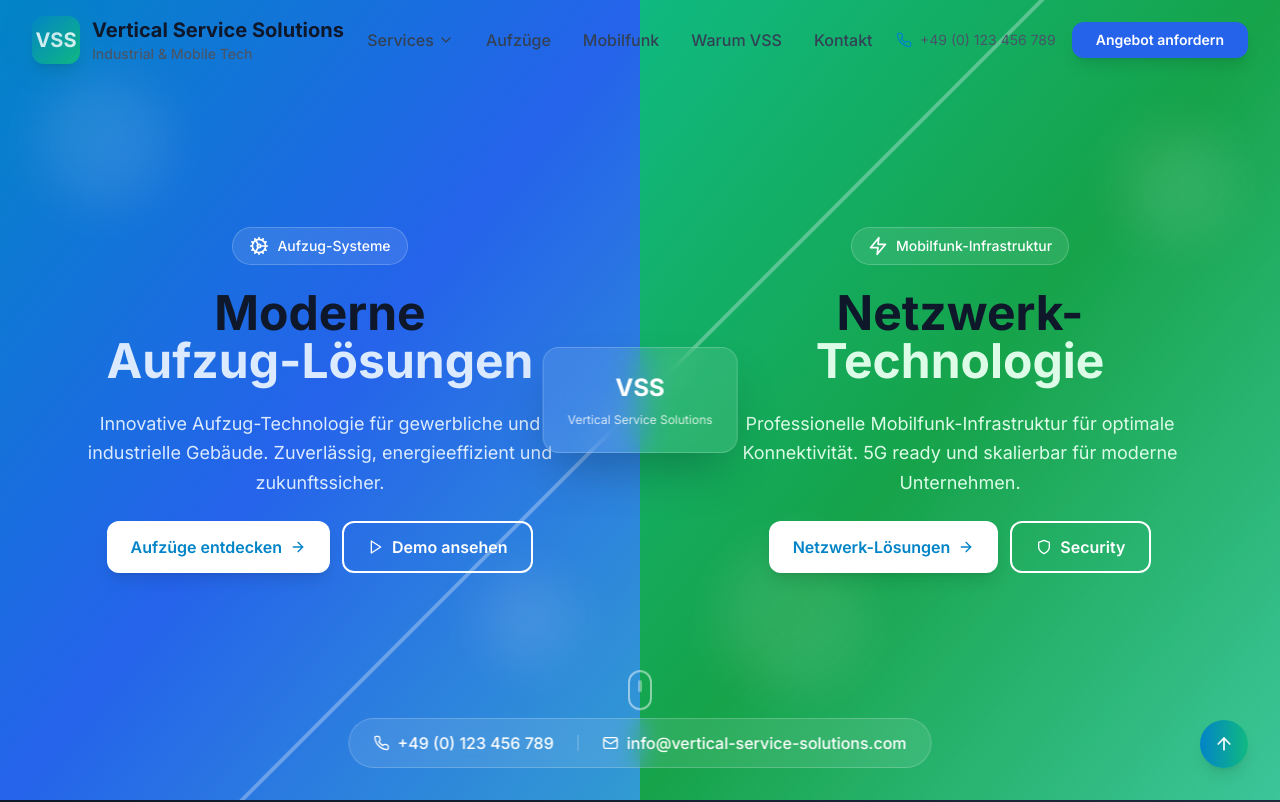
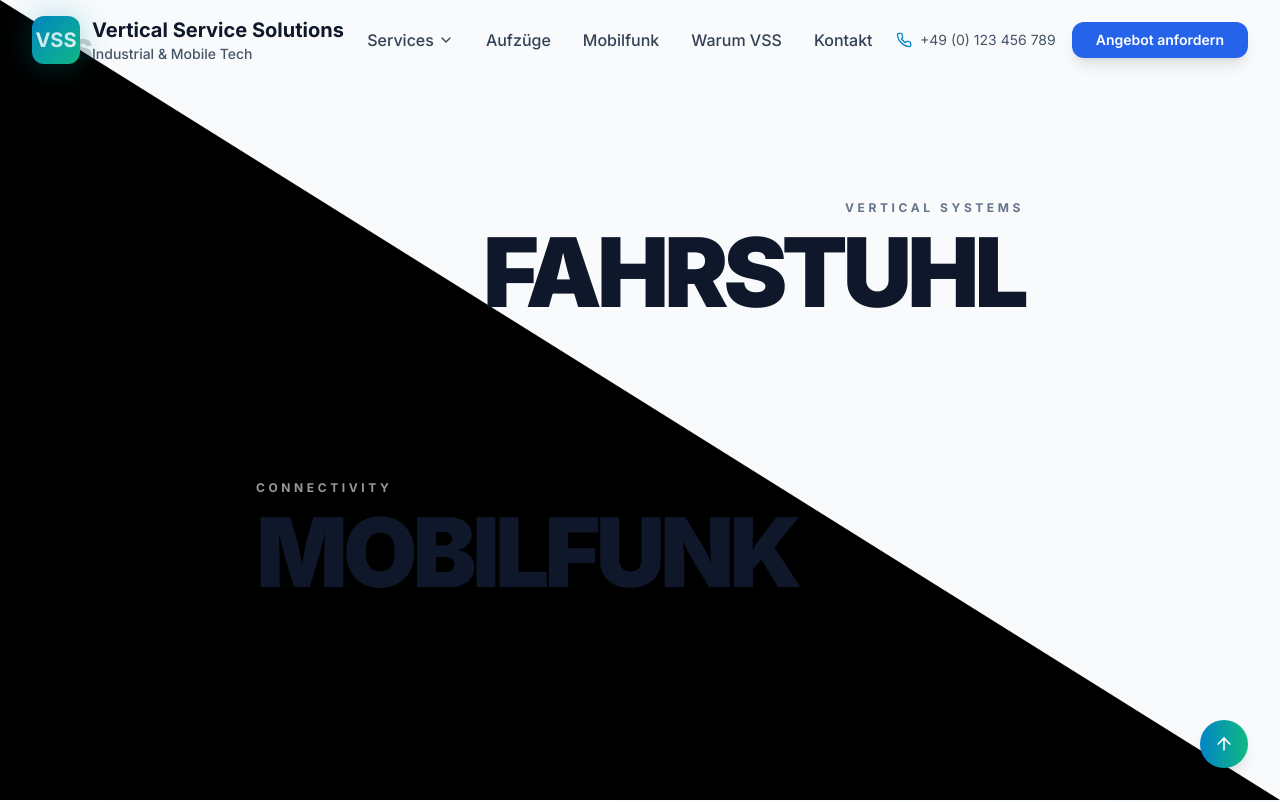
Before and after one commit to alexiosg111/vss, a Next.js app: page / in a window 1280 px wide. Shown: the top 802 px of the page. Built offline with nearby package versions, Linux system fonts and the light colour scheme.

Commit message:
feat(split-showcase): implement diagonal split hero with inverse shader and three.js background

```diff
--- a/package.json
+++ b/package.json
@@ -19,11 +19,13 @@
     "analyze": "cross-env ANALYZE=true npm run build"
   },
   "dependencies": {
+    "@types/three": "^0.182.0",
     "framer-motion": "^12.24.0",
     "lucide-react": "^0.263.1",
     "next": "^15.0.0",
     "react": "^18.2.0",
-    "react-dom": "^18.2.0"
+    "react-dom": "^18.2.0",
+    "three": "^0.182.0"
   },
   "devDependencies": {
     "@types/node": "^20.0.0",
--- a/src/app/page.tsx
+++ b/src/app/page.tsx
@@ -1,5 +1,5 @@
 import Header from '@/components/Header'
-import Hero from '@/components/Hero'
+import SplitShowcase from '@/components/SplitShowcase'
 import Services from '@/components/Services'
 import CTA from '@/components/CTA'
 import Footer from '@/components/Footer'
@@ -8,7 +8,7 @@ export default function Home() {
   return (
     <main className="min-h-screen">
       <Header />
-      <Hero />
+      <SplitShowcase />
       <Services />
       <CTA />
       <Footer />
--- /dev/null
+++ b/src/components/OriginalShader.tsx
@@ -0,0 +1,167 @@
+'use client'
+
+import React, { useRef, useEffect } from 'react'
+import * as THREE from 'three'
+
+interface OriginalShaderProps {
+  className?: string
+}
+
+const OriginalShader: React.FC<OriginalShaderProps> = ({ className = '' }) => {
+  const mountRef = useRef<HTMLDivElement>(null)
+
+  useEffect(() => {
+    if (!mountRef.current) return
+
+    // Scene setup
+    const scene = new THREE.Scene()
+    const camera = new THREE.OrthographicCamera(-1, 1, 1, -1, 0, 1)
+    const renderer = new THREE.WebGLRenderer({ antialias: true, alpha: true })
+
+    const container = mountRef.current
+    const width = container.clientWidth
+    const height = container.clientHeight
+
+    renderer.setSize(width, height)
+    renderer.setPixelRatio(Math.min(window.devicePixelRatio, 2))
+    container.appendChild(renderer.domElement)
+
+    // Fragment Shader (Original RGB Colors Preserved)
+    const fragmentShader = `
+      uniform float u_time;
+      uniform vec2 u_resolution;
+      uniform vec2 u_mouse;
+
+      // Hash function for randomness
+      float hash(vec2 p) {
+        return fract(sin(dot(p, vec2(127.1, 311.7))) * 43758.5453123);
+      }
+
+      // Noise function
+      float noise(vec2 p) {
+        vec2 i = floor(p);
+        vec2 f = fract(p);
+        float a = hash(i);
+        float b = hash(i + vec2(1.0, 0.0));
+        float c = hash(i + vec2(0.0, 1.0));
+        float d = hash(i + vec2(1.0, 1.0));
+        vec2 u = f * f * (3.0 - 2.0 * f);
+        return mix(a, b, u.x) + (c - a) * u.y * (1.0 - u.x) + (d - b) * u.x * u.y;
+      }
+
+      // Fractal Brownian Motion
+      float fbm(vec2 p) {
+        float value = 0.0;
+        float amplitude = 0.5;
+        for (int i = 0; i < 6; i++) {
+          value += amplitude * noise(p);
+          p *= 2.0;
+          amplitude *= 0.5;
+        }
+        return value;
+      }
+
+      void main() {
+        vec2 uv = gl_FragCoord.xy / u_resolution.xy;
+        vec2 centered = uv - 0.5;
+        centered.x *= u_resolution.x / u_resolution.y;
+
+        // Time-based animation
+        float t = u_time * 0.5;
+
+        // Create flowing pattern
+        vec2 flow = centered + vec2(
+          sin(centered.y * 3.0 + t) * 0.1,
+          cos(centered.x * 3.0 + t) * 0.1
+        );
+
+        // Generate noise patterns
+        float pattern1 = fbm(flow * 3.0 + t);
+        float pattern2 = fbm(flow * 6.0 - t * 0.7);
+        float pattern3 = fbm(flow * 12.0 + t * 0.3);
+
+        // Combine patterns for complex effect
+        float combined = pattern1 * 0.5 + pattern2 * 0.3 + pattern3 * 0.2;
+
+        // Create original RGB color scheme
+        vec3 color1 = vec3(1.0, 0.2, 0.4); // Red-pink
+        vec3 color2 = vec3(0.2, 0.8, 1.0); // Blue-cyan
+        vec3 color3 = vec3(0.4, 1.0, 0.2); // Green-lime
+
+        // Mix colors based on combined pattern
+        vec3 finalColor = mix(color1, color2, smoothstep(0.2, 0.8, combined));
+        finalColor = mix(finalColor, color3, smoothstep(0.4, 0.9, combined));
+
+        // Add some brightness variation
+        finalColor *= 0.8 + 0.2 * sin(t + combined * 10.0);
+
+        // Convert to grayscale for more subtle effect
+        float gray = dot(finalColor, vec3(0.299, 0.587, 0.114));
+        finalColor = vec3(gray) * 1.2;
+
+        gl_FragColor = vec4(finalColor, 1.0);
+      }
+    `
+
+    // Vertex Shader
+    const vertexShader = `
+      void main() {
+        gl_Position = projectionMatrix * modelViewMatrix * vec4(position, 1.0);
+      }
+    `
+
+    // Shader uniforms
+    const uniforms = {
+      u_time: { value: 0 },
+      u_resolution: { value: new THREE.Vector2(width, height) },
+      u_mouse: { value: new THREE.Vector2(0, 0) }
+    }
+
+    // Create shader material
+    const material = new THREE.ShaderMaterial({
+      uniforms,
+      vertexShader,
+      fragmentShader
+    })
+
+    // Create plane geometry
+    const geometry = new THREE.PlaneGeometry(2, 2)
+    const mesh = new THREE.Mesh(geometry, material)
+    scene.add(mesh)
+
+    // Animation loop
+    const animate = () => {
+      uniforms.u_time.value += 0.016 // ~60fps
+      renderer.render(scene, camera)
+      requestAnimationFrame(animate)
+    }
+
+    animate()
+
+    // Handle resize
+    const handleResize = () => {
+      if (!container) return
+
+      const newWidth = container.clientWidth
+      const newHeight = container.clientHeight
+
+      renderer.setSize(newWidth, newHeight)
+      uniforms.u_resolution.value.set(newWidth, newHeight)
+    }
+
+    window.addEventListener('resize', handleResize)
+
+    // Cleanup
+    return () => {
+      window.removeEventListener('resize', handleResize)
+      container.removeChild(renderer.domElement)
+      geometry.dispose()
+      material.dispose()
+      renderer.dispose()
+    }
+  }, [])
+
+  return <div ref={mountRef} className={className} />
+}
+
+export default OriginalShader
--- /dev/null
+++ b/src/components/SplitShowcase.tsx
@@ -0,0 +1,116 @@
+'use client'
+
+import React, { useRef, useState, useEffect } from 'react'
+import OriginalShader from './OriginalShader'
+
+const SplitShowcase: React.FC = () => {
+  const containerRef = useRef<HTMLDivElement>(null)
+  const [activeSide, setActiveSide] = useState<'left' | 'right'>('left')
+
+  const handleMouseMove = (e: React.MouseEvent<HTMLDivElement>) => {
+    if (!containerRef.current) return
+
+    const rect = containerRef.current.getBoundingClientRect()
+    const x = e.clientX - rect.left
+    const y = e.clientY - rect.top
+
+    // Calculate diagonal line from top-left to bottom-right
+    // Line equation: y = x (for a 45-degree diagonal)
+    const diagonalY = x
+
+    // Inverse logic: determine which side should be ACTIVE (white text on black)
+    // Active side is where the shader effect should run (where mouse is NOT)
+    if (y > diagonalY) {
+      // Mouse is below diagonal (bottom-left area) - activate left side
+      setActiveSide('left')
+    } else {
+      // Mouse is above diagonal (top-right area) - activate right side
+      setActiveSide('right')
+    }
+  }
+
+  return (
+    <div
+      ref={containerRef}
+      onMouseMove={handleMouseMove}
+      className="relative w-full h-screen overflow-hidden font-sans bg-slate-50 selection:bg-purple-500 selection:text-white"
+    >
+
+      {/* SHADER HINTERGRUND (Läuft auf der ganzen Fläche) */}
+      <div className="absolute inset-0 bg-black z-0">
+        <OriginalShader />
+      </div>
+
+      {/* OVERLAYS (Decken den Shader mit slate-50 ab, wo er inaktiv ist) */}
+
+      {/* Linkes Overlay (Dreieck unten links) */}
+      <div
+        className={`absolute inset-0 bg-slate-50 z-10 transition-all duration-700 ease-[cubic-bezier(0.16,1,0.3,1)] ${
+          activeSide === 'right' ? 'clip-left-full' : 'clip-left-none'
+        }`}
+      />
+
+      {/* Rechtes Overlay (Dreieck oben rechts) */}
+      <div
+        className={`absolute inset-0 bg-slate-50 z-10 transition-all duration-700 ease-[cubic-bezier(0.16,1,0.3,1)] ${
+          activeSide === 'left' ? 'clip-right-full' : 'clip-right-none'
+        }`}
+      />
+
+      {/* INHALT / TEXT */}
+      <div className="relative z-20 w-full h-full pointer-events-none select-none">
+
+        {/* MOBILFUNK (Unten Links) */}
+        <div className={`absolute bottom-[25%] left-[15%] md:left-[20%] flex flex-col transition-colors duration-500 ${
+          activeSide === 'left' ? 'text-white drop-shadow-md' : 'text-slate-900'
+        }`}>
+          <span className={`text-xs font-bold tracking-[0.3em] uppercase mb-2 transition-colors duration-500 ${
+            activeSide === 'left' ? 'text-white/60' : 'text-slate-500'
+          }`}>
+            Connectivity
+          </span>
+          <h1 className="text-6xl md:text-8xl font-black tracking-tighter leading-[0.9]">
+            MOBILFUNK
+          </h1>
+        </div>
+
+        {/* FAHRSTUHL (Oben Rechts) */}
+        <div className={`absolute top-[25%] right-[15%] md:right-[20%] flex flex-col items-end text-right transition-colors duration-500 ${
+          activeSide === 'right' ? 'text-white drop-shadow-md' : 'text-slate-900'
+        }`}>
+          <span className={`text-xs font-bold tracking-[0.3em] uppercase mb-2 transition-colors duration-500 ${
+            activeSide === 'right' ? 'text-white/60' : 'text-slate-500'
+          }`}>
+            Vertical Systems
+          </span>
+          <h1 className="text-6xl md:text-8xl font-black tracking-tighter leading-[0.9]">
+            FAHRSTUHL
+          </h1>
+        </div>
+
+        {/* Logo Platzhalter */}
+        <div className="absolute top-6 left-6 md:top-8 md:left-8">
+             <span className="font-black text-slate-900/20 text-3xl tracking-tighter">VSS</span>
+        </div>
+      </div>
+
+      {/* CSS Styles für Clip-Paths */}
+      <style jsx global>{`
+        .clip-left-full {
+          clip-path: polygon(0 0, 0 100%, 100% 100%);
+        }
+        .clip-left-none {
+          clip-path: polygon(0 0, 0 0, 0 0);
+        }
+        .clip-right-full {
+          clip-path: polygon(0 0, 100% 0, 100% 100%);
+        }
+        .clip-right-none {
+          clip-path: polygon(100% 0, 100% 0, 100% 0);
+        }
+      `}</style>
+    </div>
+  )
+}
+
+export default SplitShowcase
```
Also changed, not shown: 1 other file (tests, documents, lock files or other folders).
